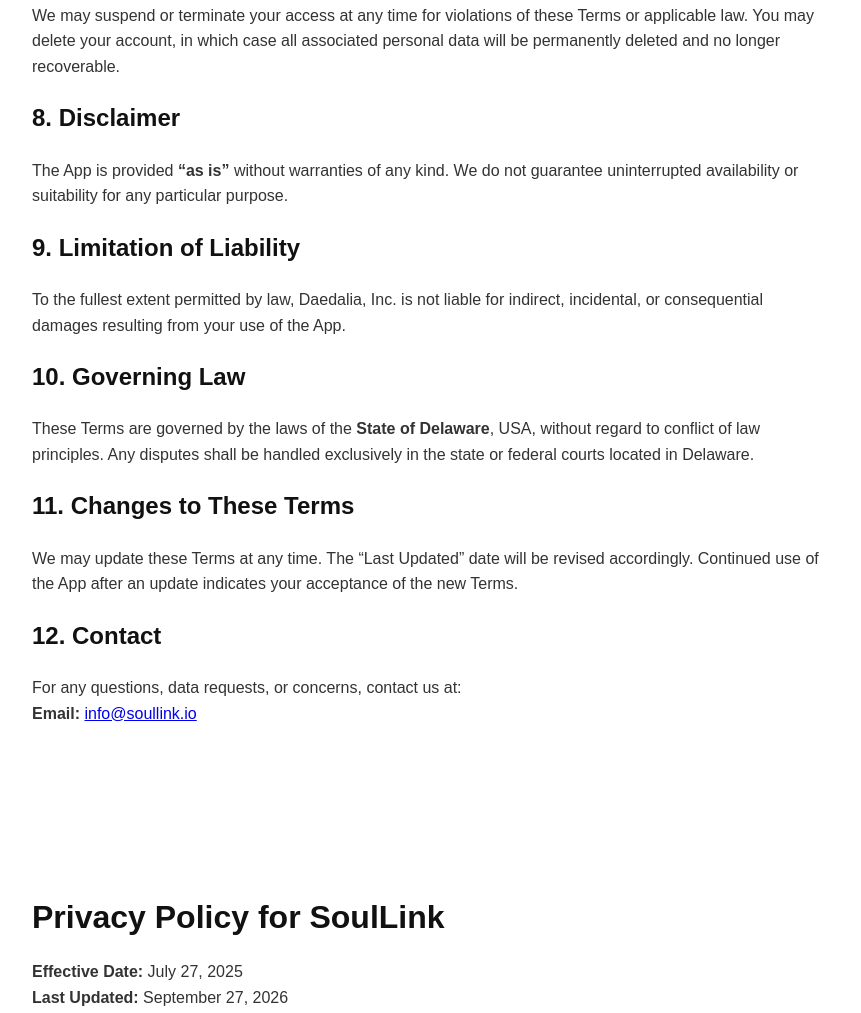
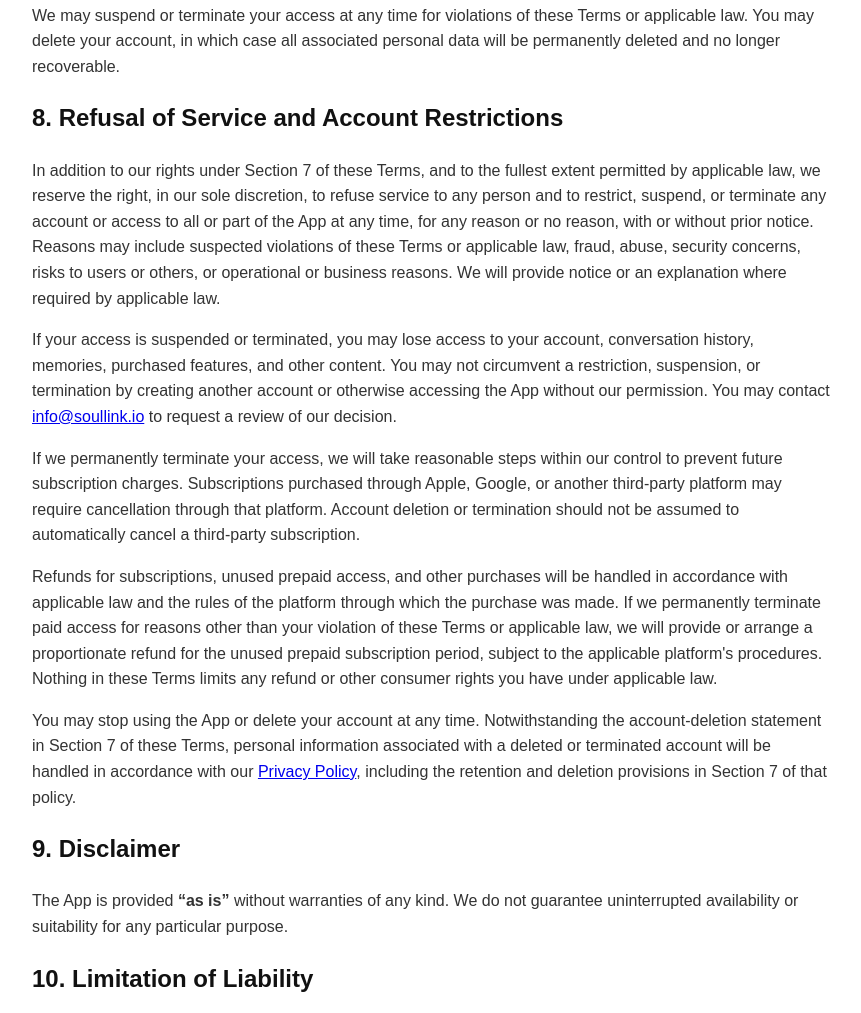
Before and after one commit to Daedalia-Inc/Daedalia-Inc.github.io, a plain HTML site: page index.html in a window 1280 px wide. Shown: the part 1551-2564 px from the top of the page, without its empty margins (208-1069 px from the left). Drawn offline with Linux system fonts and the light colour scheme.

Commit message:
update to include right of service refusal to anyone

```diff
--- a/index.html
+++ b/index.html
@@ -28,7 +28,7 @@
 
 <h1 id="tos">Terms of Service for SoulLink</h1>
 <p><strong>Effective Date:</strong> 2025-07-28<br>
-<strong>Last Updated:</strong> 2026-09-24<br>
+<strong>Last Updated:</strong> 2026-10-07<br>
 <strong>Company:</strong> Daedalia Inc.</p>
 
 <h2>1. Agreement to Terms</h2>
@@ -66,19 +66,35 @@
 <h2>7. Termination</h2>
 <p>We may suspend or terminate your access at any time for violations of these Terms or applicable law. You may delete your account, in which case all associated personal data will be permanently deleted and no longer recoverable.</p>
 
-<h2>8. Disclaimer</h2>
+<h2>8. Refusal of Service and Account Restrictions</h2>
+
+<p>In addition to our rights under Section 7 of these Terms, and to the fullest extent permitted by applicable law, we reserve the right, in our sole discretion, to refuse service to any person and to restrict, suspend, or terminate any account or access to all or part of the App at any time, for any reason or no reason, with or without prior notice. Reasons may include suspected violations of these Terms or applicable law, fraud, abuse, security concerns, risks to users or others, or operational or business reasons. We will provide notice or an explanation where required by applicable law.</p>
+
+<p>If your access is suspended or terminated, you may lose access to your account, conversation history, memories, purchased features, and other content. You may not circumvent a restriction, suspension, or termination by creating another account or otherwise accessing the App without our permission. You may contact <a href="mailto:info@soullink.io">info@soullink.io</a> to request a review of our decision.</p>
+
+<p>If we permanently terminate your access, we will take reasonable steps within our control to prevent future subscription charges. Subscriptions purchased through Apple, Google, or another third-party platform may require cancellation through that platform. Account deletion or termination should not be assumed to automatically cancel a third-party subscription.</p>
+
+<p>Refunds for subscriptions, unused prepaid access, and other purchases will be handled in accordance with applicable law and the rules of the platform through which the purchase was made. If we permanently terminate paid access for reasons other than your violation of these Terms or applicable law, we will provide or arrange a proportionate refund for the unused prepaid subscription period, subject to the applicable platform's procedures. Nothing in these Terms limits any refund or other consumer rights you have under applicable law.</p>
+
+<p>You may stop using the App or delete your account at any time. Notwithstanding the account-deletion statement in Section 7 of these Terms, personal information associated with a deleted or terminated account will be handled in accordance with our <a href="#privacy">Privacy Policy</a>, including the retention and deletion provisions in Section 7 of that policy.</p>
+
+<h2>9. Disclaimer</h2>
 <p>The App is provided <strong>“as is”</strong> without warranties of any kind. We do not guarantee uninterrupted availability or suitability for any particular purpose.</p>
 
-<h2>9. Limitation of Liability</h2>
+<h2>10. Limitation of Liability</h2>
 <p>To the fullest extent permitted by law, Daedalia, Inc. is not liable for indirect, incidental, or consequential damages resulting from your use of the App.</p>
 
-<h2>10. Governing Law</h2>
+<h2>11. Governing Law</h2>
 <p>These Terms are governed by the laws of the <strong>State of Delaware</strong>, USA, without regard to conflict of law principles. Any disputes shall be handled exclusively in the state or federal courts located in Delaware.</p>
 
-<h2>11. Changes to These Terms</h2>
+<h2>12. Changes to These Terms</h2>
 <p>We may update these Terms at any time. The “Last Updated” date will be revised accordingly. Continued use of the App after an update indicates your acceptance of the new Terms.</p>
 
-<h2>12. Contact</h2>
+<h2>13. Notice and Acceptance of Updated Terms</h2>
+
+<p>The update rights described in Section 12 of these Terms are subject to this Section 13. We will post revised Terms and update the “Last Updated” date. For material changes, we will provide reasonable advance notice where practicable and any notice or opportunity to accept required by applicable law. Changes will take effect on the date stated in the notice or revised Terms. Continued use of the App after that date constitutes acceptance of the revised Terms, except where applicable law requires express consent.</p>
+
+<h2>14. Contact</h2>
 <p>For any questions, data requests, or concerns, contact us at:<br>
 <strong>Email:</strong> <a href="mailto:info@soullink.io">info@soullink.io</a></p>
 
```
